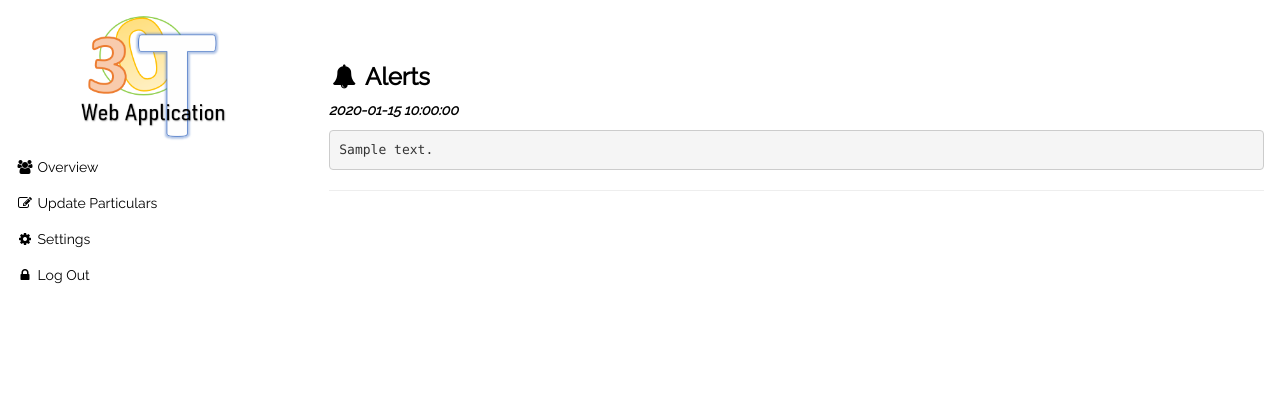
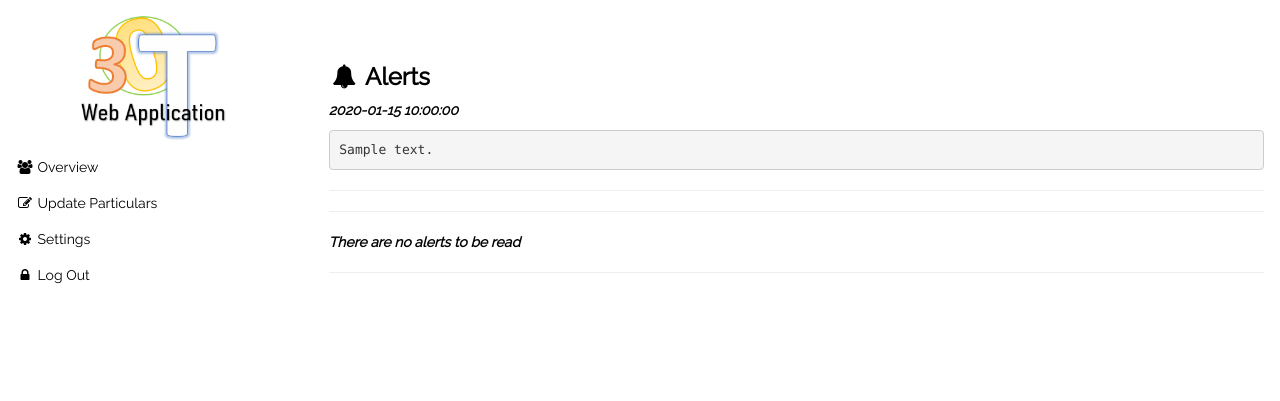
Before and after one commit to clement-koh/Covid-19-Contact-Tracing-Web-Application, a Python web app: template app/templates/public_viewAlert.html in a window 1280 px wide. Shown: the part 49-450 px from the top of the page. Run offline with Jinja, Linux system fonts and the light colour scheme; the template is opened without the code that fills it: most values are stand-ins (such as "Sample title", 1, 10 or a date in 2020); some libraries are stand-ins or nearby versions.

Commit message:
Added a message if no alerts to be viewed

```diff
--- a/app/templates/business_viewAlert.html
+++ b/app/templates/business_viewAlert.html
@@ -30,6 +30,11 @@
               <hr/>
             </tr>
         {% endfor %}
+		{% if alert|length == 0 %}
+			<hr/>
+			<b><i>There are no alerts to be read</i></b>
+			<hr/>
+		{% endif %}
     </table>
 </div>
 {% endblock %}
--- a/app/templates/public_viewAlert.html
+++ b/app/templates/public_viewAlert.html
@@ -30,6 +30,12 @@
               <hr/>
             </tr>
         {% endfor %}
+		{% if alert|length == 0 %}
+			<hr/>
+			<b><i>There are no alerts to be read</i></b>
+			<hr/>
+		{% endif %}
+
     </table>
 </div>
 {% endblock %}
```
